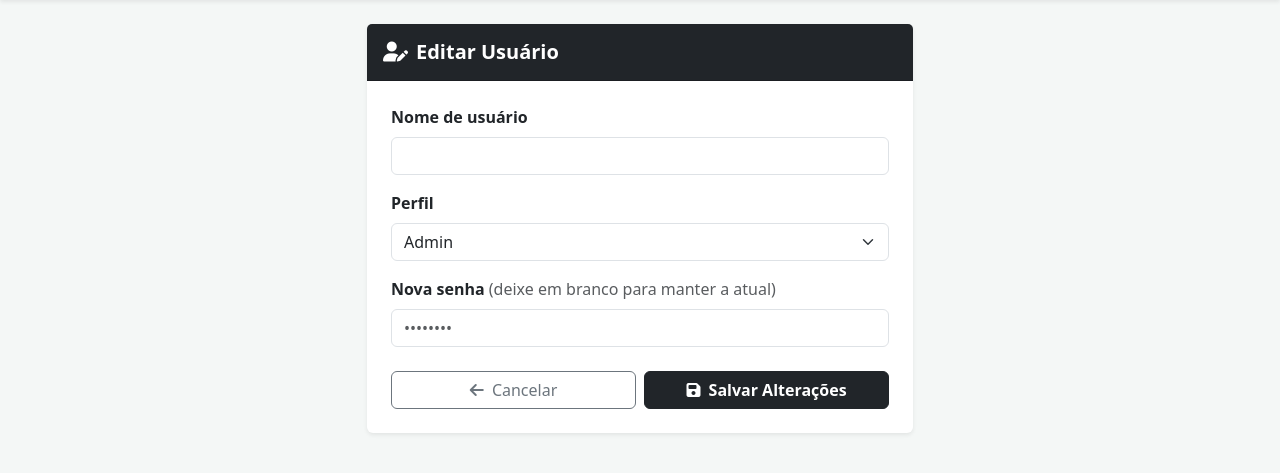
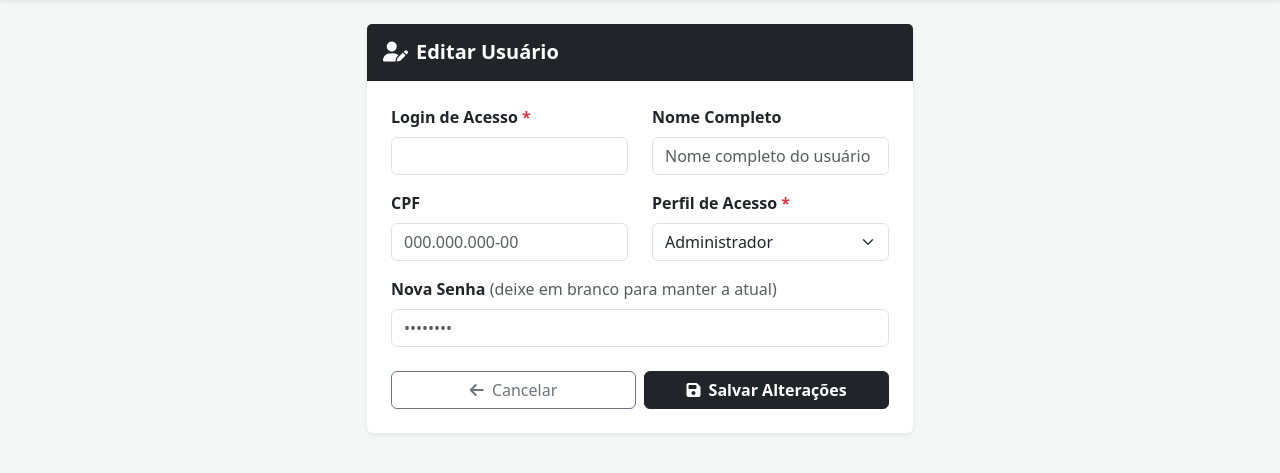
Before and after one commit to gustavosdefreitas/sistema-web-mei-univesp, a FastAPI app: template templates/editar_usuario.html in a window 1280 px wide. Shown: the part 56-529 px from the top of the page. Run offline with FastAPI, Linux system fonts and the light colour scheme; the template is opened without the code that fills it, so the values that code supplies are empty.

Commit message:
feat: campos completos no cadastro de usuário (nome, CPF, perfil)
- Adiciona colunas nome_completo e cpf na tabela usuarios
- Migração automática via _migrate_db() sem recriar o banco existente
- Modal 'Novo Usuário': login, nome completo, CPF (com máscara), perfil e senha
- Modal 'Editar Usuário': mesmos campos + senha opcional (manter/alterar)
- Página editar_usuario.html: layout em 2 colunas com os novos campos
- Tabela de listagem exibe colunas Login, Nome Completo, CPF e Perfil
- Badge de perfil: vermelho para admin, azul para operador
- Máscara JavaScript CPF em tempo real (000.000.000-00) nos modais e página
- init_db.py sincronizado com as novas colunas
- test_main.py: schema do banco de testes atualizado (47 testes passando)

```diff
--- a/init_db.py
+++ b/init_db.py
@@ -28,9 +28,11 @@ cursor.execute("""
 CREATE TABLE IF NOT EXISTS usuarios (
     id         INTEGER PRIMARY KEY AUTOINCREMENT,
     username   TEXT    NOT NULL UNIQUE,
+    nome_completo TEXT,
+    cpf        TEXT,
     password   TEXT    NOT NULL,
     session_id TEXT,
-    perfil     TEXT    NOT NULL DEFAULT 'user'
+    perfil     TEXT    NOT NULL DEFAULT 'operador'
 )
 """)
 
--- a/main.py
+++ b/main.py
@@ -63,10 +63,21 @@ def get_db():
     """
     conn = sqlite3.connect(DATABASE_URL, check_same_thread=False)
     conn.row_factory = sqlite3.Row
+    # Migração automática: adiciona colunas se não existirem
+    _migrate_db(conn)
     try:
         yield conn
     finally:
         conn.close()
+
+def _migrate_db(conn: sqlite3.Connection):
+    """Aplica migrações incrementais no banco sem recriar tabelas."""
+    cols = {row[1] for row in conn.execute("PRAGMA table_info(usuarios)")}
+    if "nome_completo" not in cols:
+        conn.execute("ALTER TABLE usuarios ADD COLUMN nome_completo TEXT")
+    if "cpf" not in cols:
+        conn.execute("ALTER TABLE usuarios ADD COLUMN cpf TEXT")
+    conn.commit()
 
 def hash_password(password: str) -> str:
     """Gera hash bcrypt com salt automático. Retorna string UTF-8."""
@@ -298,7 +309,7 @@ async def listar_usuarios(request: Request, conn: sqlite3.Connection = Depends(g
     user = get_current_user(request, conn)
     if not user: return RedirectResponse(url="/login", status_code=303)
 
-    cursor = conn.execute("SELECT id, username, perfil FROM usuarios")
+    cursor = conn.execute("SELECT id, username, nome_completo, cpf, perfil FROM usuarios")
     lista_limpa = [dict(row) for row in cursor.fetchall()]
 
     return templates.TemplateResponse(request, "usuarios.html", {
@@ -310,6 +321,8 @@ async def listar_usuarios(request: Request, conn: sqlite3.Connection = Depends(g
 async def novo_usuario(
     request: Request,
     username: str = Form(...),
+    nome_completo: str = Form(""),
+    cpf: str = Form(""),
     password: str = Form(...),
     perfil: str = Form(...),
     conn: sqlite3.Connection = Depends(get_db)
@@ -320,8 +333,8 @@ async def novo_usuario(
 
     try:
         conn.execute(
-            "INSERT INTO usuarios (username, password, perfil) VALUES (?, ?, ?)",
-            (username, hash_password(password), perfil)
+            "INSERT INTO usuarios (username, nome_completo, cpf, password, perfil) VALUES (?, ?, ?, ?, ?)",
+            (username, nome_completo.strip(), cpf.strip(), hash_password(password), perfil)
         )
         conn.commit()
     except sqlite3.IntegrityError:
@@ -342,7 +355,7 @@ async def editar_usuario_page(request: Request, user_id: int, conn: sqlite3.Conn
     user = get_current_user(request, conn)
     if not user or user['perfil'] != 'admin':
         return RedirectResponse(url="/", status_code=303)
-    usuario = conn.execute("SELECT id, username, perfil FROM usuarios WHERE id = ?", (user_id,)).fetchone()
+    usuario = conn.execute("SELECT id, username, nome_completo, cpf, perfil FROM usuarios WHERE id = ?", (user_id,)).fetchone()
     if not usuario:
         return RedirectResponse(url="/usuarios", status_code=303)
     return templates.TemplateResponse(request, "editar_usuario.html", {
@@ -354,6 +367,8 @@ async def editar_usuario(
     user_id: int,
     request: Request,
     username: str = Form(...),
+    nome_completo: str = Form(""),
+    cpf: str = Form(""),
     perfil: str = Form(...),
     password: str = Form(None),
     conn: sqlite3.Connection = Depends(get_db)
@@ -364,13 +379,13 @@ async def editar_usuario(
 
     if password:
         conn.execute(
-            "UPDATE usuarios SET username = ?, perfil = ?, password = ? WHERE id = ?",
-            (username, perfil, hash_password(password), user_id)
+            "UPDATE usuarios SET username = ?, nome_completo = ?, cpf = ?, perfil = ?, password = ? WHERE id = ?",
+            (username, nome_completo.strip(), cpf.strip(), perfil, hash_password(password), user_id)
         )
     else:
         conn.execute(
-            "UPDATE usuarios SET username = ?, perfil = ? WHERE id = ?",
-            (username, perfil, user_id)
+            "UPDATE usuarios SET username = ?, nome_completo = ?, cpf = ?, perfil = ? WHERE id = ?",
+            (username, nome_completo.strip(), cpf.strip(), perfil, user_id)
         )
     conn.commit()
     return RedirectResponse(url="/usuarios", status_code=303)
--- a/templates/editar_usuario.html
+++ b/templates/editar_usuario.html
@@ -13,23 +13,36 @@
             </div>
             <div class="card-body p-4">
                 <form action="/usuarios/editar/{{ usuario.id }}" method="POST">
-                    <div class="mb-3">
-                        <label class="form-label fw-bold">Nome de usuário</label>
-                        <input type="text" name="username" class="form-control"
-                               value="{{ usuario.username }}" required>
+                    <div class="row">
+                        <div class="col-md-6 mb-3">
+                            <label class="form-label fw-bold">Login de Acesso <span class="text-danger">*</span></label>
+                            <input type="text" name="username" class="form-control"
+                                   value="{{ usuario.username }}" required>
+                        </div>
+                        <div class="col-md-6 mb-3">
+                            <label class="form-label fw-bold">Nome Completo</label>
+                            <input type="text" name="nome_completo" class="form-control"
+                                   value="{{ usuario.nome_completo or '' }}" placeholder="Nome completo do usuário">
+                        </div>
                     </div>
 
-                    <div class="mb-3">
-                        <label class="form-label fw-bold">Perfil</label>
-                        <select name="perfil" class="form-select" required>
-                            <option value="admin"    {% if usuario.perfil == 'admin'    %}selected{% endif %}>Admin</option>
-                            <option value="operador" {% if usuario.perfil == 'operador' %}selected{% endif %}>Operador</option>
-                            <option value="user"     {% if usuario.perfil == 'user'     %}selected{% endif %}>Usuário</option>
-                        </select>
+                    <div class="row">
+                        <div class="col-md-6 mb-3">
+                            <label class="form-label fw-bold">CPF</label>
+                            <input type="text" name="cpf" id="cpfEditar" class="form-control"
+                                   value="{{ usuario.cpf or '' }}" placeholder="000.000.000-00" maxlength="14">
+                        </div>
+                        <div class="col-md-6 mb-3">
+                            <label class="form-label fw-bold">Perfil de Acesso <span class="text-danger">*</span></label>
+                            <select name="perfil" class="form-select" required>
+                                <option value="admin"    {% if usuario.perfil == 'admin'    %}selected{% endif %}>Administrador</option>
+                                <option value="operador" {% if usuario.perfil == 'operador' %}selected{% endif %}>Operador</option>
+                            </select>
+                        </div>
                     </div>
 
                     <div class="mb-4">
-                        <label class="form-label fw-bold">Nova senha <span class="text-muted fw-normal">(deixe em branco para manter a atual)</span></label>
+                        <label class="form-label fw-bold">Nova Senha <span class="text-muted fw-normal">(deixe em branco para manter a atual)</span></label>
                         <input type="password" name="password" class="form-control" placeholder="••••••••">
                     </div>
 
@@ -43,6 +56,20 @@
                     </div>
                 </form>
             </div>
+
+<script>
+// Máscara CPF
+const cpfInput = document.getElementById('cpfEditar');
+if (cpfInput) {
+    cpfInput.addEventListener('input', function() {
+        let v = cpfInput.value.replace(/\D/g, '').slice(0, 11);
+        if (v.length > 9) v = v.replace(/(\d{3})(\d{3})(\d{3})(\d{1,2})/, '$1.$2.$3-$4');
+        else if (v.length > 6) v = v.replace(/(\d{3})(\d{3})(\d{0,3})/, '$1.$2.$3');
+        else if (v.length > 3) v = v.replace(/(\d{3})(\d{0,3})/, '$1.$2');
+        cpfInput.value = v;
+    });
+}
+</script>
         </div>
     </div>
 </div>
--- a/test_main.py
+++ b/test_main.py
@@ -17,9 +17,11 @@ def create_test_db():
         CREATE TABLE usuarios (
             id INTEGER PRIMARY KEY AUTOINCREMENT,
             username TEXT UNIQUE NOT NULL,
+            nome_completo TEXT,
+            cpf TEXT,
             password TEXT NOT NULL,
             session_id TEXT,
-            perfil TEXT DEFAULT 'user'
+            perfil TEXT DEFAULT 'operador'
         );
         CREATE TABLE empresas (
             id INTEGER PRIMARY KEY AUTOINCREMENT,
```
Also changed, not shown: templates/usuarios.html (+69 -25 lines).
